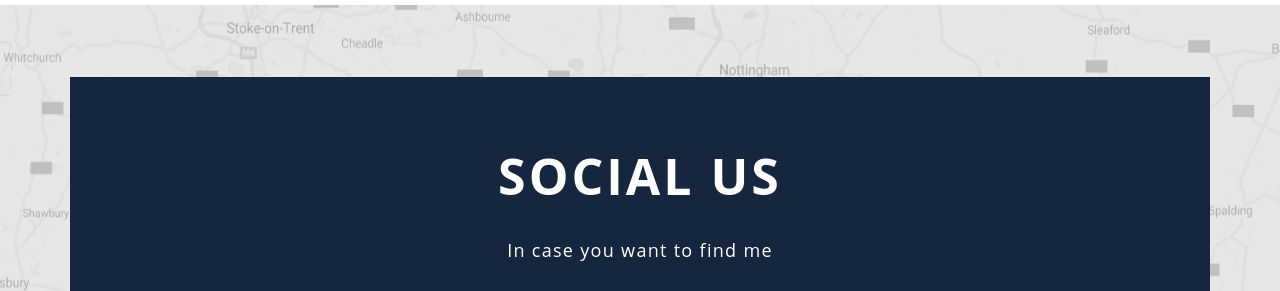
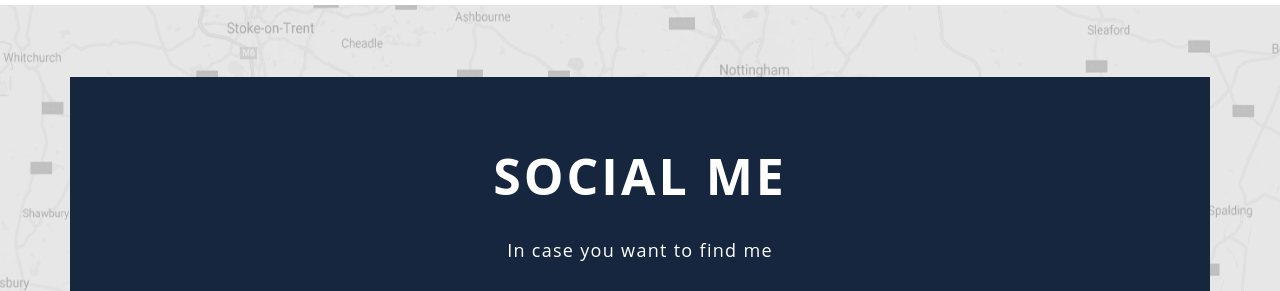
Before and after one commit to alfa-main/portfolio-site, a plain HTML site: page index.html in a window 1280 px wide. Shown: the part 2956-3247 px from the top of the page. Drawn offline with Linux system fonts and the light colour scheme; files whose address does not match are found by name.

Commit message:
change footer title

```diff
--- a/index.html
+++ b/index.html
@@ -186,7 +186,7 @@
         <section class="footer social" id="social">
             <div class="container">
                 <div class="footer__wrap">
-                    <h2 class="_anim-show _anim-items _anim-no-hide">social us</h2>
+                    <h2 class="_anim-show _anim-items _anim-no-hide">social me</h2>
                     <p class="footer__undertext _anim-show _anim-items _anim-no-hide">In case you want to find me</p>
                     <div class="footer__block _anim-show _anim-items _anim-no-hide">
                         <div class="footer__block-item github">
```
